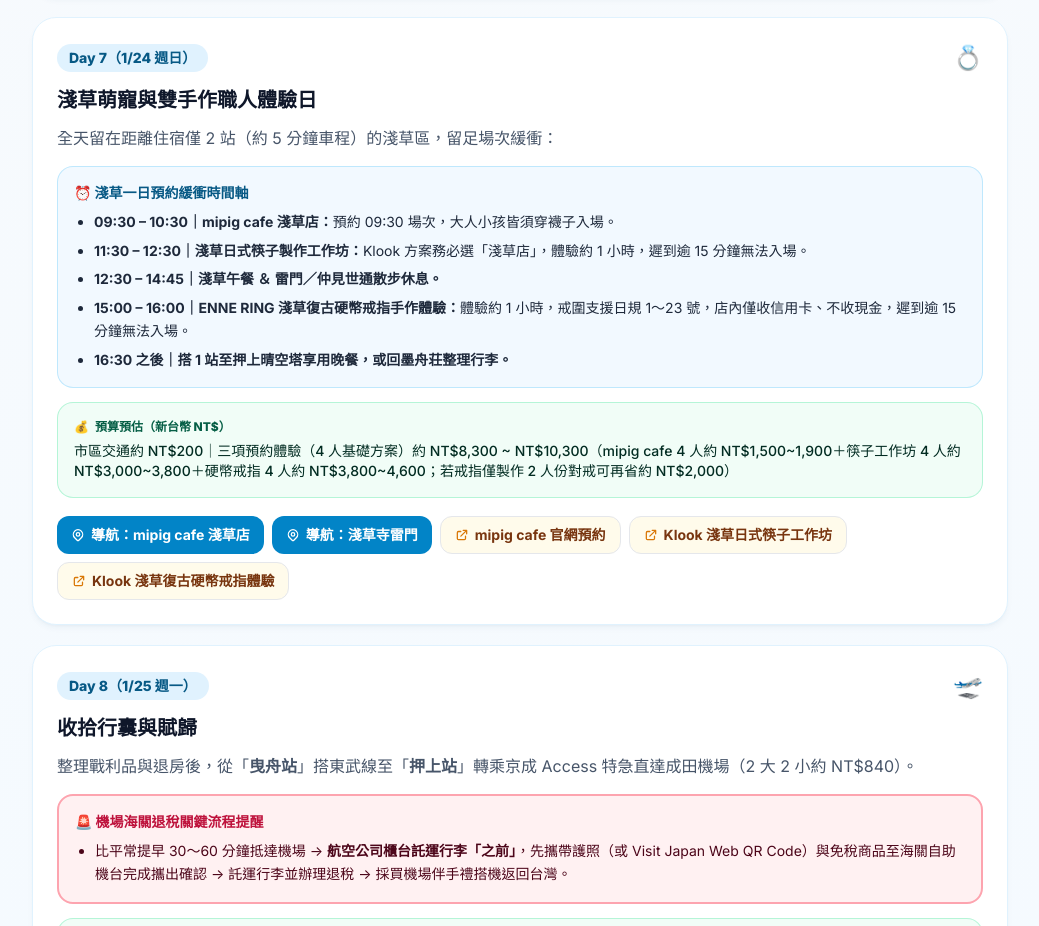
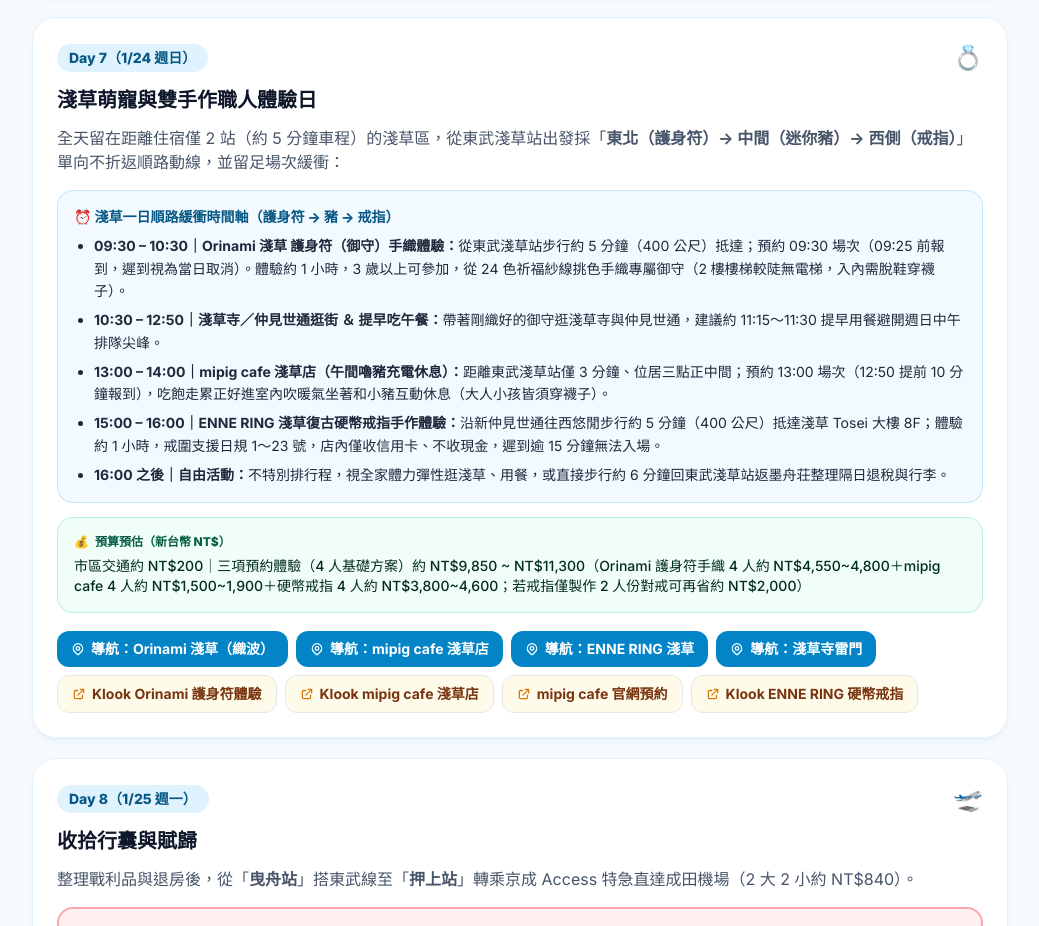
Before and after one commit to ququ929/tokyo-trip-2027, a plain HTML site: page index.html in a window 1280 px wide. Shown: the part 3153-4079 px from the top of the page, without its empty margins (120-1159 px from the left). Drawn offline with nearby package versions, Linux system fonts and the light colour scheme.

Commit message:
Add files via upload

```diff
--- a/index.html
+++ b/index.html
@@ -357,7 +357,7 @@
             </div>
           </div>
           <div class="rounded-2xl bg-ice-50/70 border border-ice-100 p-4 flex items-start gap-3">
-            <span class="text-2xl shrink-0" aria-hidden="true">👨‍👩‍👧‍👦</span>
+            <span class="text-2xl shrink-0" aria-hidden="true">👨👩👧👦</span>
             <div>
               <div class="text-xs font-bold text-ice-700">旅行成員</div>
               <div class="text-sm sm:text-base font-extrabold text-slate-900 mt-0.5">2 大 2 小（7 歲、8 歲）</div>
@@ -492,9 +492,9 @@
               <div class="text-sm font-extrabold text-amber-950">🎟️ 核心景點門票與預約體驗</div>
               <span class="text-xs font-bold px-2 py-0.5 rounded-full bg-amberwarm-500 text-white shrink-0">已校對全項</span>
             </div>
-            <div class="text-xl font-extrabold text-amber-950">約 NT$15,260 ~ NT$17,760</div>
+            <div class="text-xl font-extrabold text-amber-950">約 NT$16,810 ~ NT$18,760</div>
             <p class="text-xs text-amber-900/90 leading-relaxed">
-              Day 2 上野科博館 NT$260（小學生免費）＋ Day 5 池袋 Chiikawa Park NT$2,100~2,200 ＋ Day 6 哈利波特影城 NT$4,600~5,000 ＋ Day 7 淺草三項預約體驗 NT$8,300~10,300。
+              Day 2 上野科博館 NT$260（小學生免費）＋ Day 5 池袋 Chiikawa Park NT$2,100~2,200 ＋ Day 6 哈利波特影城 NT$4,600~5,000 ＋ Day 7 淺草三項預約體驗 NT$9,850~11,300。
             </p>
           </div>
         </div>
@@ -505,7 +505,7 @@
             <div>
               <div class="text-xs sm:text-sm font-bold text-ice-200">8 天核心項目預估總計（2 大 2 小）</div>
               <div class="text-2xl sm:text-3xl font-extrabold tracking-tight text-amberwarm-200 mt-0.5">
-                約 NT$29,570 ~ NT$36,300
+                約 NT$31,120 ~ NT$37,300
               </div>
             </div>
             <div class="inline-flex items-center gap-1.5 self-start sm:self-center px-3.5 py-1.5 rounded-full bg-white/15 border border-white/25 text-xs font-bold text-ice-50">
@@ -569,8 +569,8 @@
 
   <script>
     /* =====================================================================
-     * 1. 核心資料：行前清單與 8 天完整行程資料
-     * ===================================================================== */
+- 1. 核心資料：行前清單與 8 天完整行程資料
+- ===================================================================== */
     const STORAGE_KEY_CHECKLIST = 'tokyo_snow_trip_2027_checklist_v1';
     const STORAGE_KEY_SNOW = 'tokyo_snow_trip_2027_snow_enabled_v1';
 
@@ -579,9 +579,9 @@
         { id: 'b8', icon: '🐹', title: '池袋 Chiikawa Park 吉伊卡哇樂園（排定 1/22 週五）', urgentBadge: '🔥 已開賣！', desc: '每月 15 日開放兩個月後門票，全預約制且無現金支付' },
         { id: 'b2', icon: '🏰', title: '東京哈利波特影城（排定 1/23 週六）', urgentBadge: '🔥 已開賣！', desc: '週末熱門場次建議立即鎖定' },
         { id: 'b3', icon: '🚅', title: '上越新幹線（上野 ↔ 越後湯澤，排定 1/21 週四）', desc: '乘車日 30 天前 10:00 日本時間開放劃位，可搶早鳥票' },
-        { id: 'b5', icon: '🐷', title: 'mipig cafe 淺草店（排定 1/24 週日 09:30）', desc: '提前 1 個月官網預約，大人小孩皆須穿襪子' },
-        { id: 'b6', icon: '🥢', title: '淺草日式筷子製作工作坊（排定 1/24 週日 11:30）', desc: 'Klook 方案務必選「淺草店」，遲到逾 15 分鐘無法入場' },
-        { id: 'b7', icon: '💍', title: 'ENNE RING 淺草復古硬幣戒指手作（排定 1/24 週日 15:00）', desc: 'Klook 提前預約，店內僅收信用卡、不收現金' },
+        { id: 'b6', icon: '🧧', title: 'Orinami 淺草護身符（御守）手織體驗（排定 1/24 週日 09:30）', desc: 'Klook 提前預約 09:30 場次，需提前 5 分鐘報到（遲到視為取消），入內脫鞋須穿襪子' },
+        { id: 'b5', icon: '🐷', title: 'mipig cafe 淺草店（排定 1/24 週日 13:00）', desc: '提前 1 個月官網或 Klook 預約 13:00 場次，需提前 10 分鐘（12:50）報到，大人小孩皆須穿襪子' },
+        { id: 'b7', icon: '💍', title: 'ENNE RING 淺草復古硬幣戒指手作（排定 1/24 週日 15:00）', desc: 'Klook 提前預約 15:00 場次，店內僅收信用卡、不收現金' },
         { id: 'b4', icon: '🍽️', title: '池袋 THE GUEST CAFE 主題餐廳（排定 1/22 週五）', desc: '全預約制，依官方公告通常提前 1 個月預訂' },
         { id: 'b1', icon: '✈️', title: '高雄－東京來回航班（去程 1/18、回程 1/25）', desc: '起飛前 48 小時開放線上報到劃位' },
       ],
@@ -744,29 +744,32 @@
         emoji: '💍',
         isHighlight: false,
         description:
-          '全天留在距離住宿僅 2 站（約 5 分鐘車程）的淺草區，留足場次緩衝：',
+          '全天留在距離住宿僅 2 站（約 5 分鐘車程）的淺草區，從東武淺草站出發採「<strong>東北（護身符）→ 中間（迷你豬）→ 西側（戒指）</strong>」單向不折返順路動線，並留足場次緩衝：',
         subBlocks: [
           {
-            label: '⏰ 淺草一日預約緩衝時間軸',
+            label: '⏰ 淺草一日順路緩衝時間軸（護身符 → 豬 → 戒指）',
             tone: 'ice',
             items: [
-              '<strong>09:30 – 10:30｜mipig cafe 淺草店：</strong>預約 09:30 場次，大人小孩皆須穿襪子入場。',
-              '<strong>11:30 – 12:30｜淺草日式筷子製作工作坊：</strong>Klook 方案務必選「淺草店」，體驗約 1 小時，遲到逾 15 分鐘無法入場。',
-              '<strong>12:30 – 14:45｜淺草午餐 ＆ 雷門／仲見世通散步休息。</strong>',
-              '<strong>15:00 – 16:00｜ENNE RING 淺草復古硬幣戒指手作體驗：</strong>體驗約 1 小時，戒圍支援日規 1～23 號，店內僅收信用卡、不收現金，遲到逾 15 分鐘無法入場。',
-              '<strong>16:30 之後｜搭 1 站至押上晴空塔享用晚餐，或回墨舟荘整理行李。</strong>',
+              '<strong>09:30 – 10:30｜Orinami 淺草 護身符（御守）手織體驗：</strong>從東武淺草站步行約 5 分鐘（400 公尺）抵達；預約 09:30 場次（09:25 前報到，遲到視為當日取消）。體驗約 1 小時，3 歲以上可參加，從 24 色祈福紗線挑色手織專屬御守（2 樓樓梯較陡無電梯，入內需脫鞋穿襪子）。',
+              '<strong>10:30 – 12:50｜淺草寺／仲見世通逛街 ＆ 提早吃午餐：</strong>帶著剛織好的御守逛淺草寺與仲見世通，建議約 11:15～11:30 提早用餐避開週日中午排隊尖峰。',
+              '<strong>13:00 – 14:00｜mipig cafe 淺草店（午間嚕豬充電休息）：</strong>距離東武淺草站僅 3 分鐘、位居三點正中間；預約 13:00 場次（12:50 提前 10 分鐘報到），吃飽走累正好進室內吹暖氣坐著和小豬互動休息（大人小孩皆須穿襪子）。',
+              '<strong>15:00 – 16:00｜ENNE RING 淺草復古硬幣戒指手作體驗：</strong>沿新仲見世通往西悠閒步行約 5 分鐘（400 公尺）抵達淺草 Tosei 大樓 8F；體驗約 1 小時，戒圍支援日規 1～23 號，店內僅收信用卡、不收現金，遲到逾 15 分鐘無法入場。',
+              '<strong>16:00 之後｜自由活動：</strong>不特別排行程，視全家體力彈性逛淺草、用餐，或直接步行約 6 分鐘回東武淺草站返墨舟荘整理隔日退稅與行李。',
             ],
           },
         ],
         budgetLines: [
-          '市區交通約 NT$200｜三項預約體驗（4 人基礎方案）約 NT$8,300 ~ NT$10,300（mipig cafe 4 人約 NT$1,500~1,900＋筷子工作坊 4 人約 NT$3,000~3,800＋硬幣戒指 4 人約 NT$3,800~4,600；若戒指僅製作 2 人份對戒可再省約 NT$2,000）',
+          '市區交通約 NT$200｜三項預約體驗（4 人基礎方案）約 NT$9,850 ~ NT$11,300（Orinami 護身符手織 4 人約 NT$4,550~4,800＋mipig cafe 4 人約 NT$1,500~1,900＋硬幣戒指 4 人約 NT$3,800~4,600；若戒指僅製作 2 人份對戒可再省約 NT$2,000）',
         ],
         links: [
+          { type: 'map', label: '導航：Orinami 淺草（織波）', url: 'https://www.google.com/maps/search/?api=1&query=%E6%89%8B%E7%B9%94%E3%82%8A%E4%BD%93%E9%A8%93%E3%81%8A%E3%82%8A%E3%81%AA%E3%81%BF+%E6%B5%85%E8%8D%89%E5%BA%97' },
           { type: 'map', label: '導航：mipig cafe 淺草店', url: 'https://www.google.com/maps/search/?api=1&query=mipig+cafe+%E6%B5%85%E8%8D%89%E5%BA%97' },
+          { type: 'map', label: '導航：ENNE RING 淺草', url: 'https://www.google.com/maps/search/?api=1&query=ENNE+RING+Asakusa+%E6%B5%85%E8%8D%89' },
           { type: 'map', label: '導航：淺草寺雷門', url: 'https://www.google.com/maps/search/?api=1&query=%E6%B5%85%E8%8D%89%E5%AF%BA+%E9%9B%B7%E9%96%80' },
+          { type: 'klook', label: 'Klook Orinami 護身符體驗', url: 'https://www.klook.com/zh-TW/activity/181201-orinami-asakusa-amulet-making-experience/' },
+          { type: 'klook', label: 'Klook mipig cafe 淺草店', url: 'https://www.klook.com/zh-TW/activity/174931-micro-pig-cafe-experience-in-aasakusa/' },
           { type: 'web', label: 'mipig cafe 官網預約', url: 'https://mipig.cafe/locations/asakusa/' },
-          { type: 'klook', label: 'Klook 淺草日式筷子工作坊', url: 'https://www.klook.com/zh-TW/activity/173208-tokyo-chopstick-making-workshop-with-artisan/' },
-          { type: 'klook', label: 'Klook 淺草復古硬幣戒指體驗', url: 'https://www.klook.com/zh-TW/activity/188605-tokyo-ring-making-workshop-in-asakusa/' },
+          { type: 'klook', label: 'Klook ENNE RING 硬幣戒指', url: 'https://www.klook.com/zh-TW/activity/188605-tokyo-ring-making-workshop-in-asakusa/' },
         ],
       },
       {
@@ -796,8 +799,8 @@
     ];
 
     /* =====================================================================
-     * 2. 三大主分頁切換邏輯（預設顯示 itinerary）
-     * ===================================================================== */
+- 2. 三大主分頁切換邏輯（預設顯示 itinerary）
+- ===================================================================== */
     let activeMainTab = 'itinerary';
 
     function switchMainTab(tabKey, shouldScroll = false) {
@@ -847,8 +850,8 @@
     }
 
     /* =====================================================================
-     * 3. 出發倒數天數計算（2027/01/18）
-     * ===================================================================== */
+- 3. 出發倒數天數計算（2027/01/18）
+- ===================================================================== */
     function updateCountdown() {
       const labelEl = document.getElementById('countdown-label');
       const valueEl = document.getElementById('countdown-value');
@@ -880,8 +883,8 @@
     }
 
     /* =====================================================================
-     * 4. 分頁 1：每日行程快速篩選（flex-wrap 全部顯示不截斷）與卡片渲染
-     * ===================================================================== */
+- 4. 分頁 1：每日行程快速篩選（flex-wrap 全部顯示不截斷）與卡片渲染
+- ===================================================================== */
     let activeDayFilter = 'all';
 
     function renderDayFilterBar() {
@@ -1068,8 +1071,8 @@
     }
 
     /* =====================================================================
-     * 5. 分頁 2：互動式行前核對清單（localStorage 自動儲存）
-     * ===================================================================== */
+- 5. 分頁 2：互動式行前核對清單（localStorage 自動儲存）
+- ===================================================================== */
     let checklistState = {};
 
     function loadChecklistState() {
@@ -1163,8 +1166,8 @@
     }
 
     /* =====================================================================
-     * 6. 複製地址與 Toast 提示（使用 execCommand 確保 iFrame 相容）
-     * ===================================================================== */
+- 6. 複製地址與 Toast 提示（使用 execCommand 確保 iFrame 相容）
+- ===================================================================== */
     let toastTimer = null;
 
     function showToast(message) {
@@ -1197,8 +1200,8 @@
     }
 
     /* =====================================================================
-     * 7. 重置確認彈窗互動
-     * ===================================================================== */
+- 7. 重置確認彈窗互動
+- ===================================================================== */
     function setupResetModal() {
       const modal = document.getElementById('reset-modal');
       const openBtn = document.getElementById('reset-checklist-btn');
@@ -1230,8 +1233,8 @@
     }
 
     /* =====================================================================
-     * 8. 可開關的輕柔飄雪背景特效（HTML5 Canvas）
-     * ===================================================================== */
+- 8. 可開關的輕柔飄雪背景特效（HTML5 Canvas）
+- ===================================================================== */
     let snowEnabled = true;
     let snowAnimId = null;
     let snowflakes = [];
@@ -1330,8 +1333,8 @@
     }
 
     /* =====================================================================
-     * 9. 初始化所有模組
-     * ===================================================================== */
+- 9. 初始化所有模組
+- ===================================================================== */
     window.addEventListener('DOMContentLoaded', () => {
       updateCountdown();
       loadChecklistState();
```
